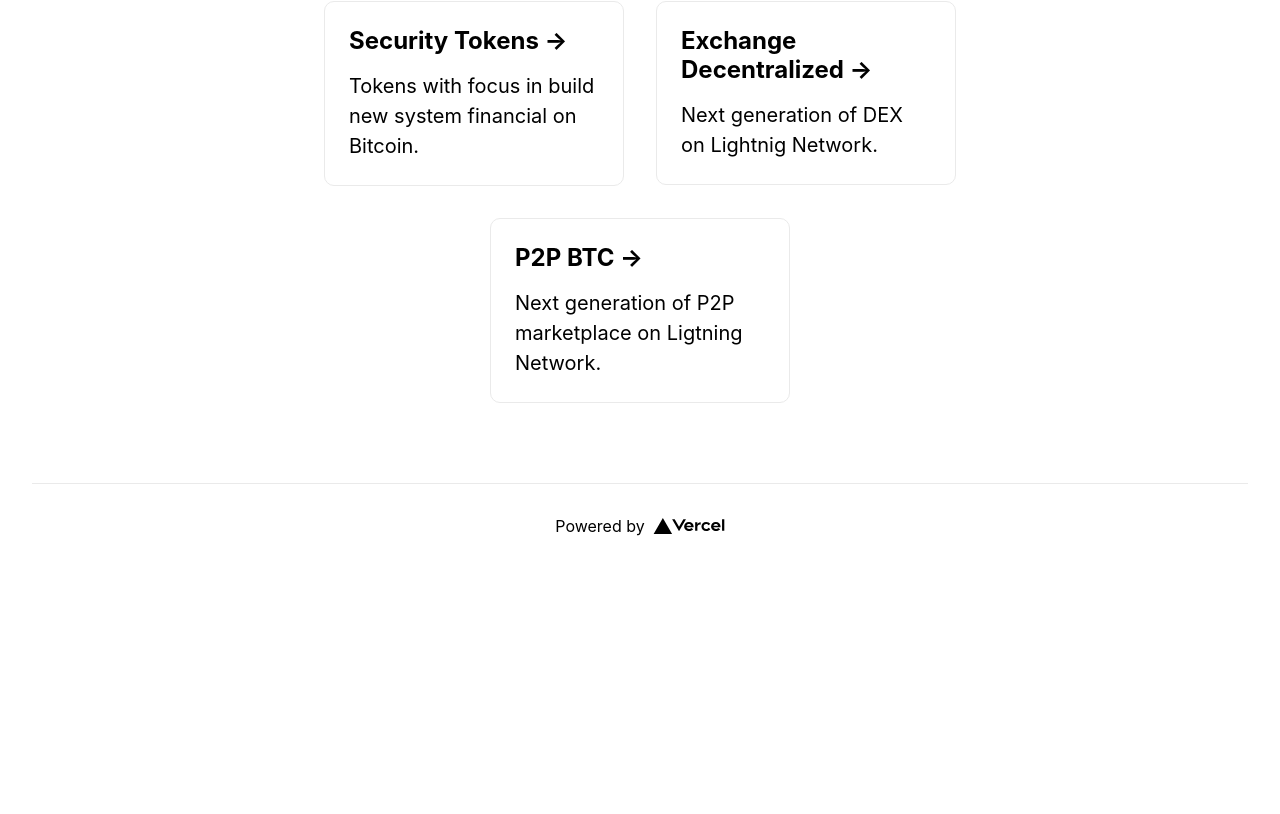
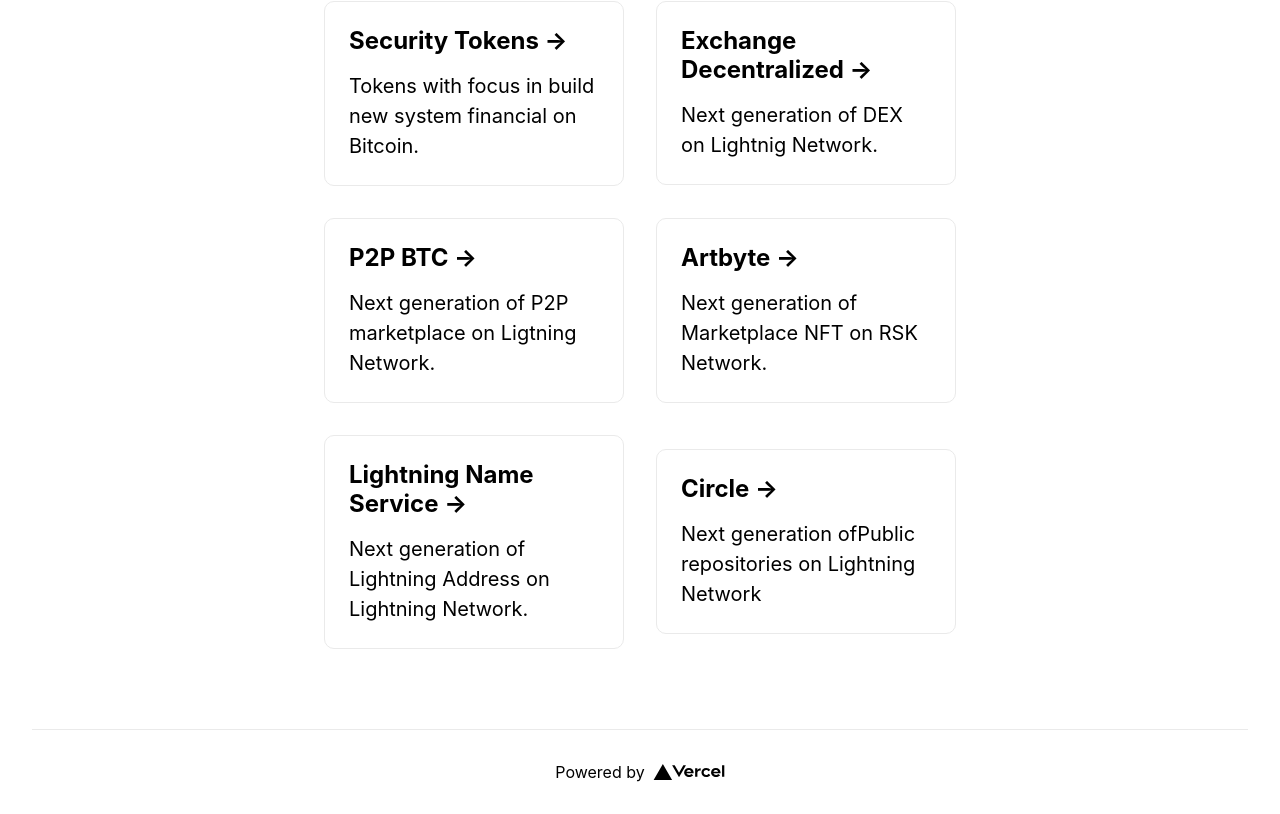
Before and after one commit to AreaLayer/Layer2Labs, a Next.js app: page / in a window 1280 px wide. Shown: the part 534-1348 px from the top of the page. Before the commit the page ends 1102 px from the top, so only its background shows below. Built offline with nearby package versions, Linux system fonts and the light colour scheme.

Commit message:
Update index.js

```diff
--- a/pages/index.js
+++ b/pages/index.js
@@ -57,6 +57,34 @@ export default function Home() {
            <p>
             Next generation of P2P marketplace on Ligtning Network. </p>
           </a>
+
+         <a
+            href="https://github.com/Layer2Labs/ArtByte"
+            className={styles.card}
+          >
+            <h2>Artbyte &rarr;</h2>
+           <p>
+            Next generation of Marketplace NFT on RSK Network. </p>
+          </a>
+
+          <a
+            href="https://github.com/Layer2Labs/LightningNameService"
+            className={styles.card}
+          >
+            <h2>Lightning Name Service &rarr;</h2>
+           <p>
+            Next generation of Lightning Address on Lightning Network. </p>
+          </a>
+
+           <a
+            href="https://github.com/Layer2Labs/CircleInterface"
+            className={styles.card}
+          >
+            <h2>Circle &rarr;</h2>
+           <p>
+            Next generation ofPublic repositories on Lightning Network</p>
+          </a>
+
         </div>
       </main>
 
```
